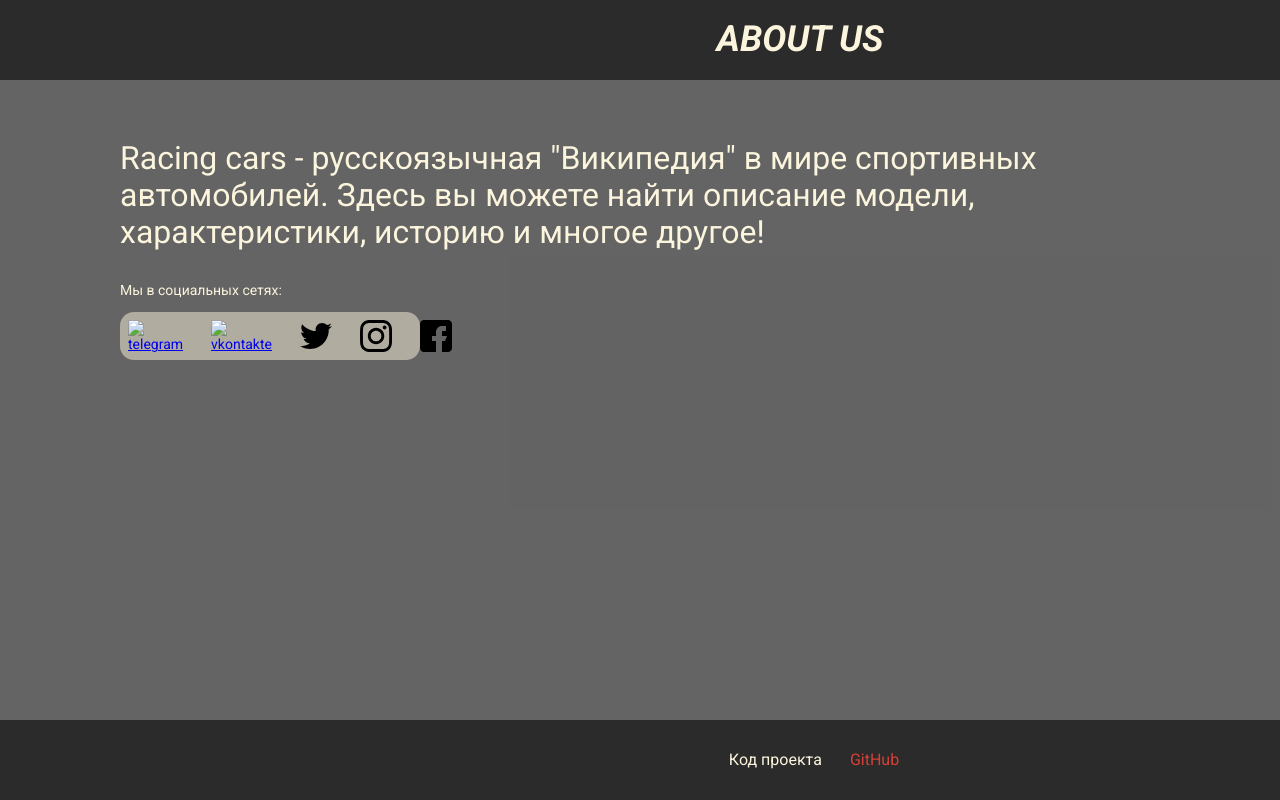
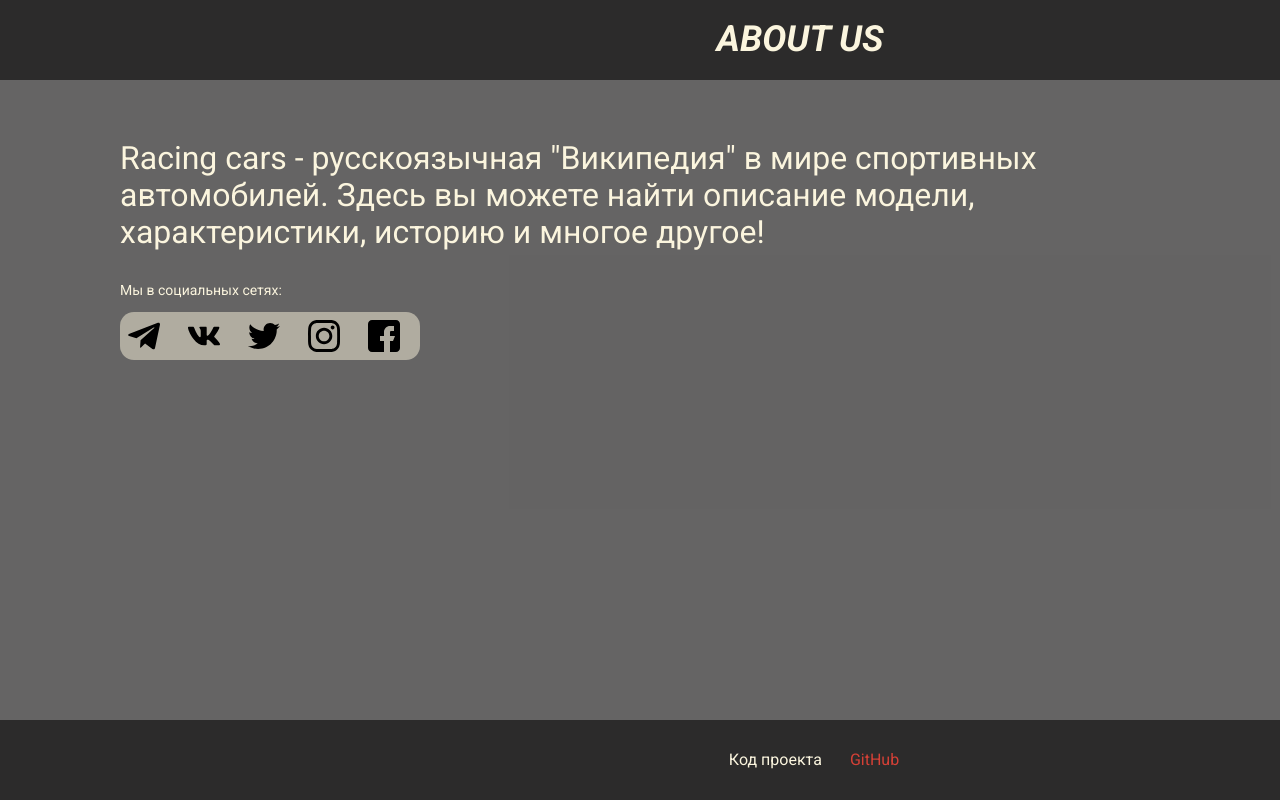
Before and after one commit to PCuser0032/cit-lab-1-2, a plain HTML site: page info.html in a window 1280 px wide. Shown: the top 800 px of the page. Drawn offline with Linux system fonts and the light colour scheme; the site is published under a folder, as on GitHub Pages, so addresses that start at the root find nothing.

Commit message:
Update info.html

```diff
--- a/info.html
+++ b/info.html
@@ -22,10 +22,10 @@
                     <p>Мы в социальных сетях:</p>
                     <div class="socials">
                         <div class="socials-item">
-                            <a href="https://telegram.org/" target="_blank"><img class="social-icon" src="/assets/icons/telegram.svg" alt="telegram" width="32" height="32"></a>
+                            <a href="https://telegram.org/" target="_blank"><img class="social-icon" src="assets/icons/telegram.svg" alt="telegram" width="32" height="32"></a>
                         </div>
                         <div class="socials-item">
-                            <a href="https://vk.com/" target="_blank"><img class="social-icon" src="/assets/icons/vk.svg" alt="vkontakte" width="32" height="32"></a>
+                            <a href="https://vk.com/" target="_blank"><img class="social-icon" src="assets/icons/vk.svg" alt="vkontakte" width="32" height="32"></a>
                         </div>
                         <div class="socials-item">
                             <a href="https://twitter.com/" target="_blank"><img class="social-icon" src="assets/icons/twitter.svg" alt="twitter" width="32" height="32"></a>
```
